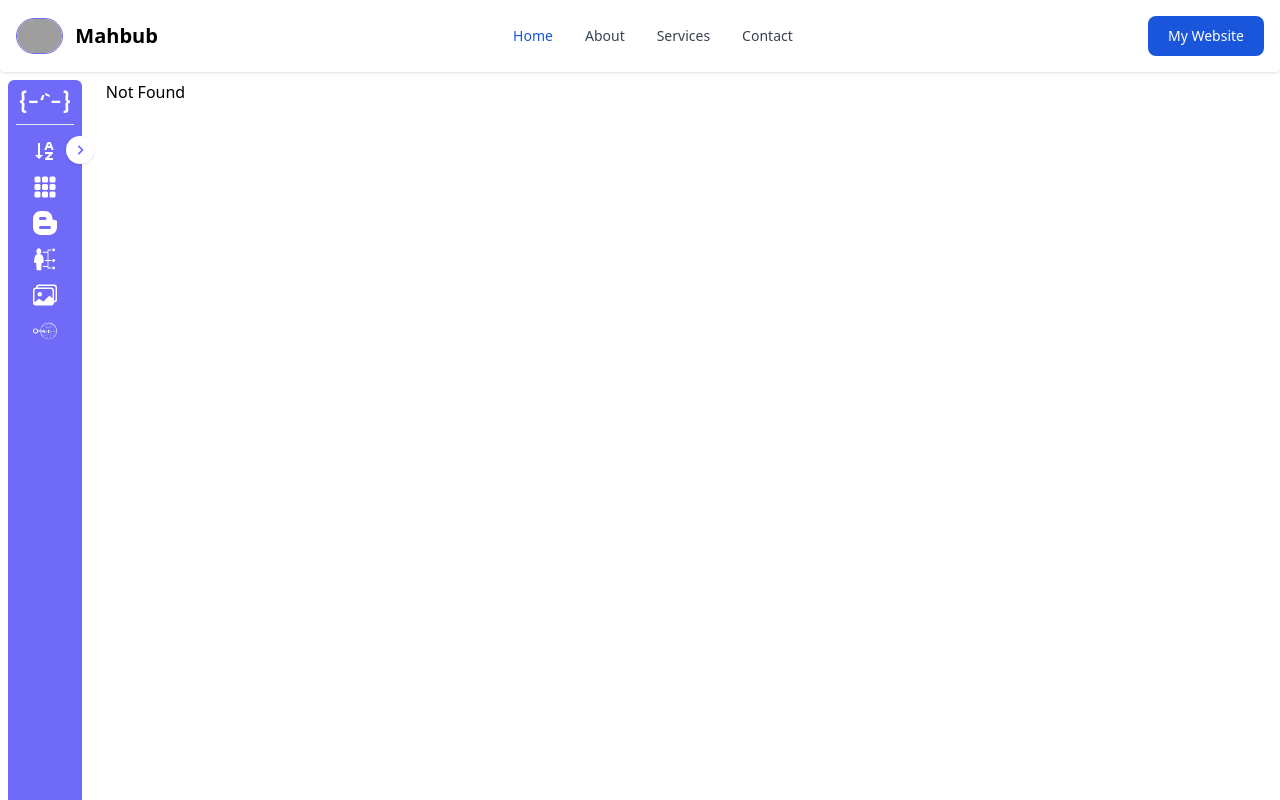
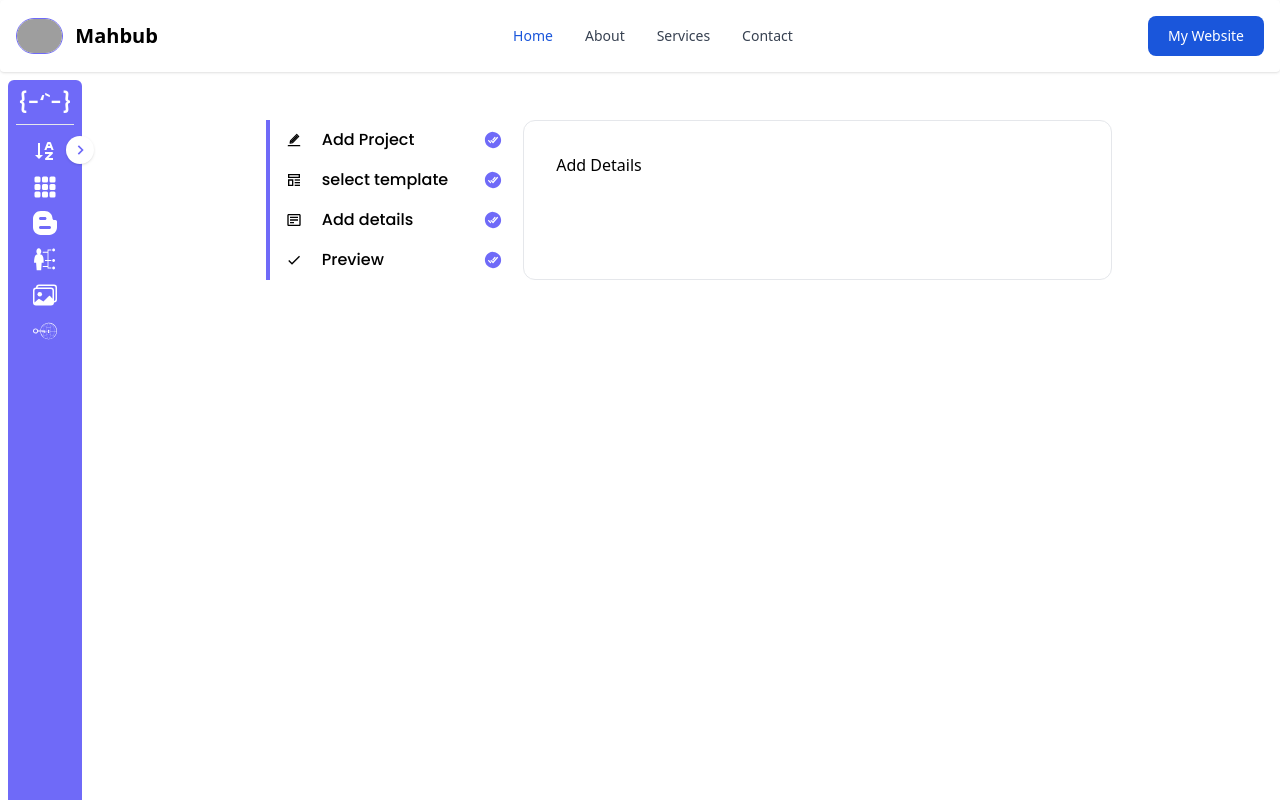
Before and after one commit to Mahbub-Hasan2/dashboard-v2, a React (Vite) app: page /dashboard/add-details in a window 1280 px wide. Before the commit this address had no page. Shown: the top 800 px of the page. Built offline with nearby package versions, Linux system fonts and the light colour scheme; grey boxes are pictures that could not be loaded; a web font is replaced by a local one.

Commit message:
added project managment page and design

```diff
--- /dev/null
+++ b/src/components/Dashboard/ProjectsManagments/AddDetails.jsx
@@ -0,0 +1,11 @@
+import React from 'react';
+
+const AddDetails = () => {
+    return (
+        <div>
+            <h1>Add Details</h1>
+        </div>
+    );
+};
+
+export default AddDetails;
--- /dev/null
+++ b/src/components/Dashboard/ProjectsManagments/AddProject.jsx
@@ -0,0 +1,11 @@
+import React from 'react';
+
+const AddProject = () => {
+    return (
+        <div>
+            <h1>Add Project</h1>
+        </div>
+    );
+};
+
+export default AddProject;
--- /dev/null
+++ b/src/components/Dashboard/ProjectsManagments/Preview.jsx
@@ -0,0 +1,11 @@
+import React from 'react';
+
+const Preview = () => {
+    return (
+        <div>
+            <h1>Preview</h1>
+        </div>
+    );
+};
+
+export default Preview;
--- /dev/null
+++ b/src/components/Dashboard/ProjectsManagments/SelectTemplate.jsx
@@ -0,0 +1,11 @@
+import React from 'react';
+
+const SelectTemplate = () => {
+    return (
+        <div>
+            <h1>Select Template</h1>
+        </div>
+    );
+};
+
+export default SelectTemplate;
--- /dev/null
+++ b/src/components/Dashboard/ProjectsManagments/Sidebar.jsx
@@ -0,0 +1,58 @@
+import React from 'react';
+import { FaBeer } from 'react-icons/fa';
+import { IoCheckmarkDoneCircle } from 'react-icons/io5';
+import { AiTwotoneEdit } from 'react-icons/ai';
+import { CgTemplate } from 'react-icons/cg';
+import { BiDetail } from 'react-icons/bi';
+import { MdDone } from 'react-icons/md';
+import { Link } from 'react-router-dom';
+
+const tabs = [
+    {
+        id: 1,
+        title: 'Add Project',
+        icon: <AiTwotoneEdit />,
+        link: ''
+    },
+    {
+        id: 2,
+        title: 'select template',
+        icon: <CgTemplate />,
+        link: 'select-template'
+    },
+    {
+        id: 3,
+        title: 'Add details',
+        icon: <BiDetail />,
+        link: 'add-details'
+    },
+    {
+        id: 4,
+        title: 'Preview',
+        icon: <MdDone />,
+        link: 'preview'
+    }
+]
+
+const Sidebar = () => {
+    return (
+        <div>
+            {tabs.map((tab) => (
+                <Link to={`${tab.link}`} key={tab.id}>
+                    <div key={tab.id} className="flex items-center justify-between gap-5 py-2 px-2 border-l-4 border-primary">
+                        <div className="flex items-center gap-5 pl-2">
+                            {tab.icon}
+                            <h3 className="font-poppins font-medium">{tab.title}</h3>
+                        </div>
+                        <div className="">
+                            <IoCheckmarkDoneCircle className='text-primary text-xl' />
+                        </div>
+                    </div>
+                </Link>
+            ))}
+
+        </div>
+    );
+};
+
+export default Sidebar;
--- /dev/null
+++ b/src/pages/Dashboard/ProjectsManagment/ProjectsManagment.jsx
@@ -0,0 +1,22 @@
+import React from 'react';
+import Sidebar from '../../../components/Dashboard/ProjectsManagments/Sidebar';
+import { Outlet } from 'react-router-dom';
+
+const ProjectsManagment = () => {
+    return (
+        <div className='py-10'>
+            <div className="container mx-auto md:px-40">
+                <div className="grid grid-cols-10 gap-3">
+                    <div className="col-span-3">
+                        <Sidebar />
+                    </div>
+                    <div className="col-span-7 border rounded-xl p-8">
+                        <Outlet />
+                    </div>
+                </div>
+            </div>
+        </div>
+    );
+};
+
+export default ProjectsManagment;
--- a/tailwind.config.js
+++ b/tailwind.config.js
@@ -13,6 +13,7 @@ module.exports = {
       },
       colors: {
         'primary': '#6F6AF8',
+        'light': '#F7F7FC',
       },
     },
   },
```
Also changed, not shown: src/routes/Routes.jsx (+31 -0 lines).
